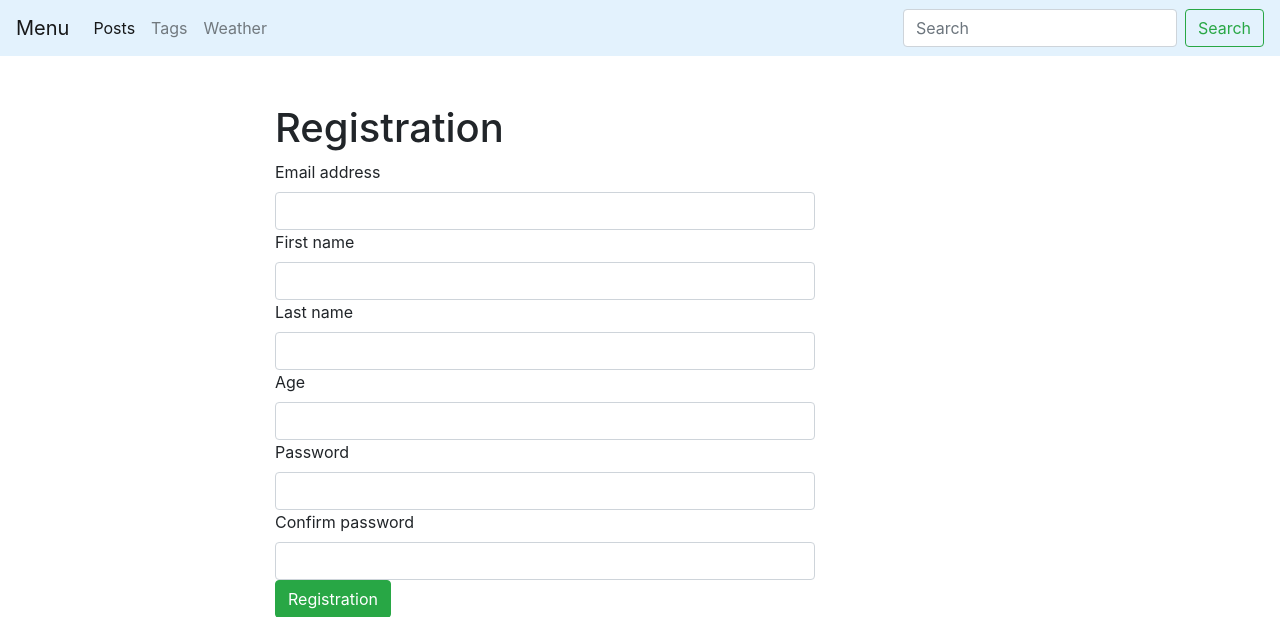
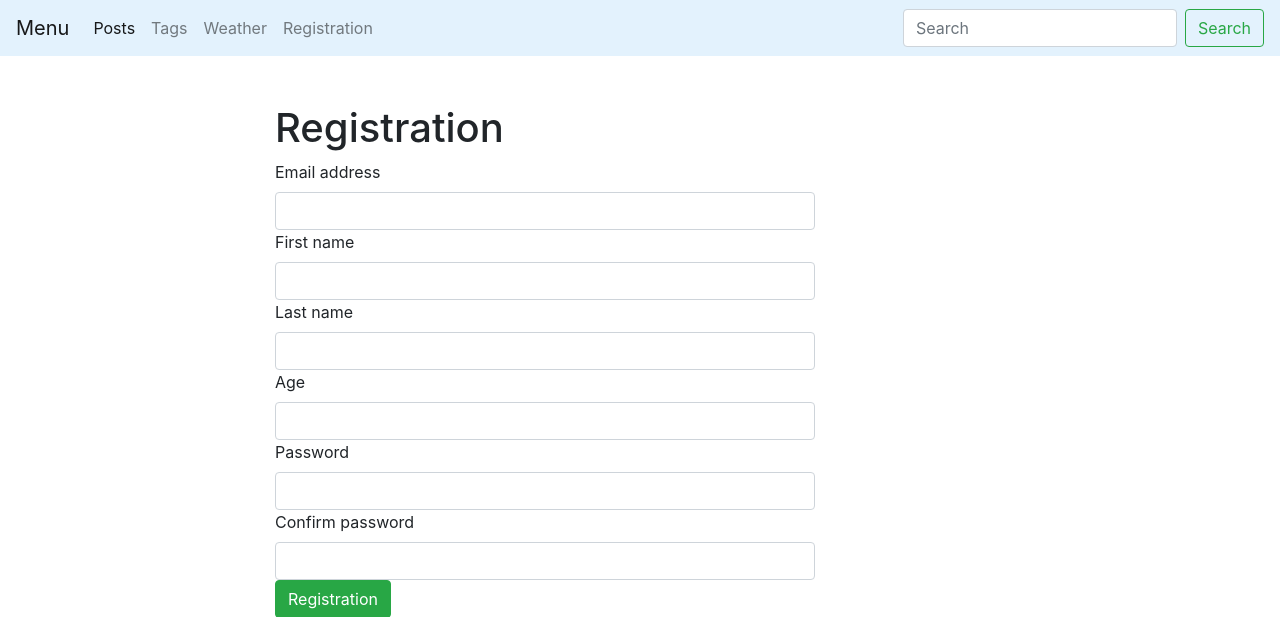
Before and after one commit to virakobrynchuk/Planeks, a Django app: page /user/registration/ in a window 1280 px wide. Shown: the top 617 px of the page. Run offline with Django 3.2, Linux system fonts and the light colour scheme; parts of the project's set-up code (start-up, migrations or seed data) failed here and were passed over; some libraries are stand-ins or nearby versions.

Commit message:
requirements

```diff
--- a/templates/base.html
+++ b/templates/base.html
@@ -33,6 +33,10 @@
 
                 <li class="nav-item">
                     <a class="nav-link" href="{% url 'weather_index'%}">Weather</a>
+                </li>
+
+                <li class="nav-item">
+                    <a class="nav-link" href="{% url 'signup'%}">Registration</a>
                 </li>
             </ul>
 
```
